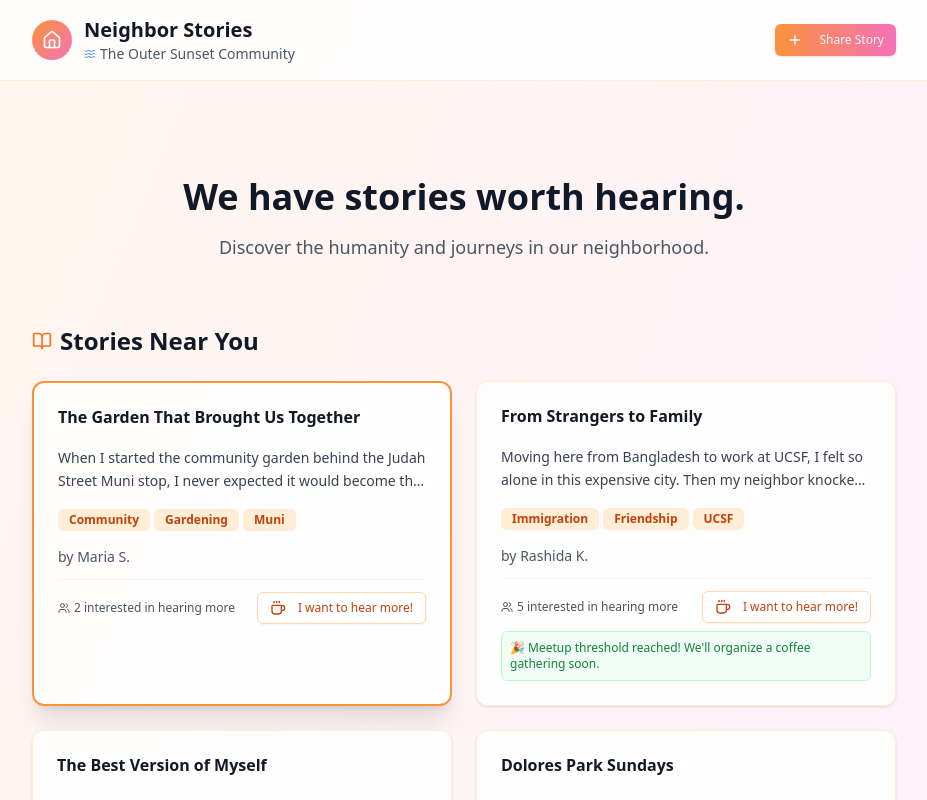
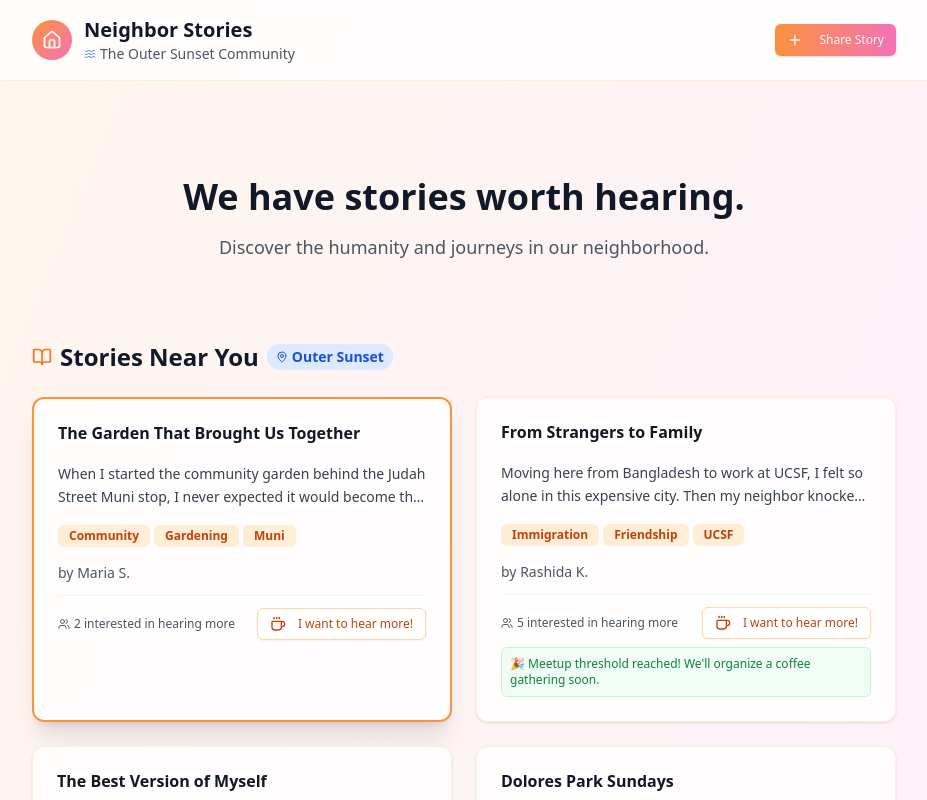
Before and after one commit to joshnesbit/neighbor-stories, a Next.js app: page / in a window 1280 px wide. Shown: the top 800 px of the page, without its empty margins (176-1103 px from the left). Built offline with nearby package versions, Linux system fonts and the light colour scheme.

Commit message:
[dyad] Added location tag and increased section padding. - wrote 1 file(s)

```diff
--- a/src/app/page.tsx
+++ b/src/app/page.tsx
@@ -93,7 +93,7 @@ export default function Home() {
 
       <main className="max-w-4xl mx-auto px-3 sm:px-4 py-6 sm:py-8">
         {/* Mobile-optimized welcome message */}
-        <div className="text-center my-10 sm:my-16">
+        <div className="text-center mt-10 sm:mt-16 mb-12 sm:mb-20">
           <h2 className="text-3xl sm:text-4xl font-bold text-gray-900 mb-3 sm:mb-4 leading-tight">
             We have stories worth hearing.
           </h2>
@@ -103,11 +103,14 @@ export default function Home() {
         </div>
 
         {/* Stories Near You */}
-        <section className="mb-8 sm:mb-12">
+        <section className="mb-12 sm:mb-16">
           <div className="flex flex-col sm:flex-row sm:items-center gap-2 sm:gap-2 mb-4 sm:mb-6">
             <div className="flex items-center gap-2">
               <BookOpen className="w-5 h-5 text-orange-500" />
               <h3 className="text-xl sm:text-2xl font-bold text-gray-900">Stories Near You</h3>
+              <Badge variant="secondary" className="bg-blue-100 text-blue-700 text-xs sm:text-sm px-2 py-0.5 rounded-full flex items-center gap-1">
+                <MapPin className="w-3 h-3" /> Outer Sunset
+              </Badge>
             </div>
           </div>
 
```
